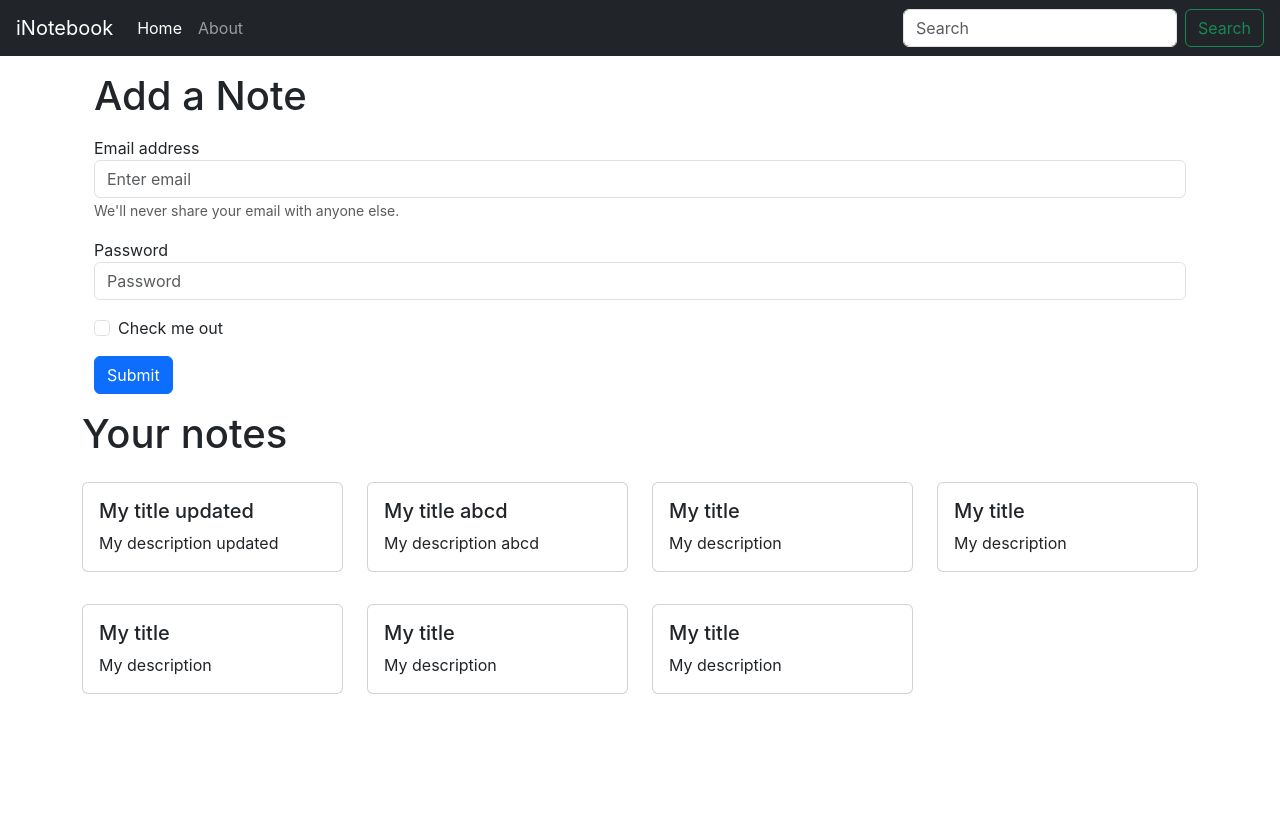
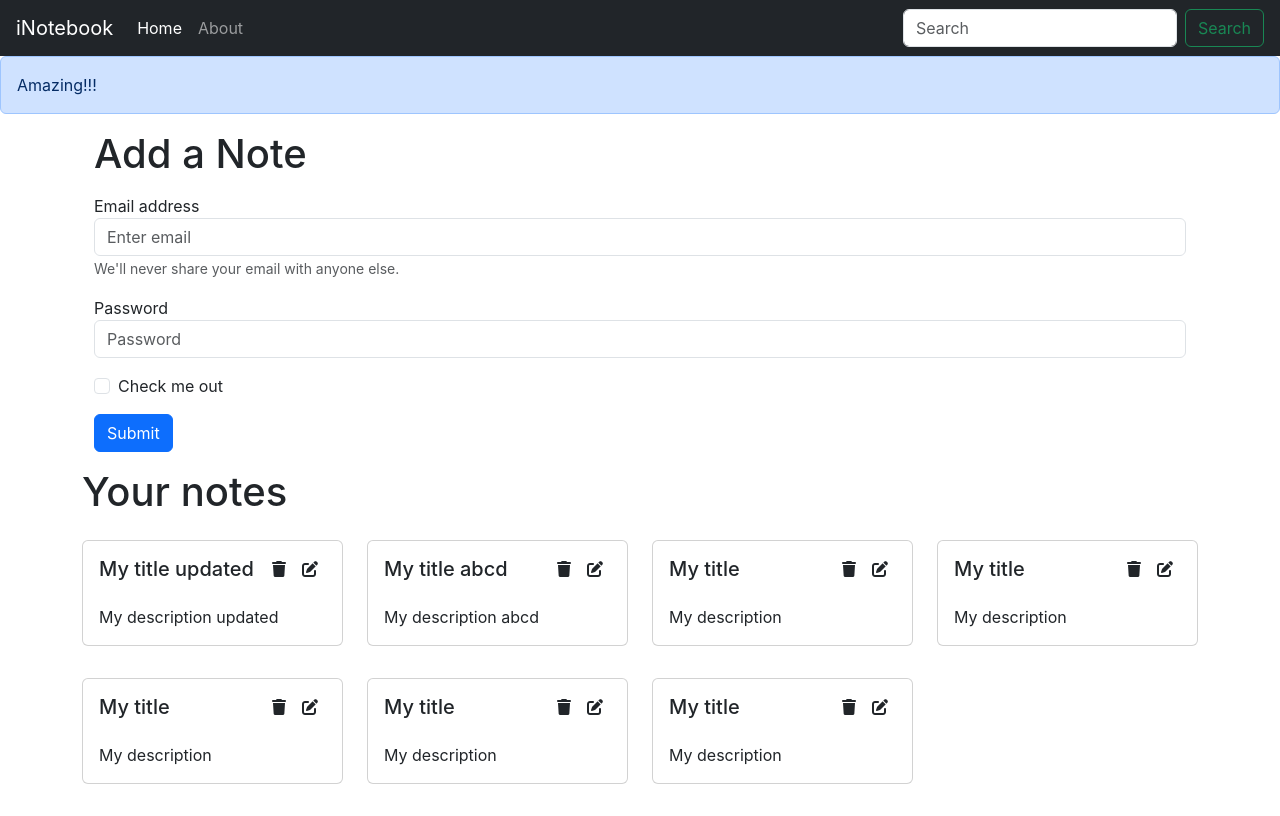
Before and after one commit to Adeshppp/inotebook, a React (Create React App) app: page / in a window 1280 px wide. Built offline with nearby package versions, Linux system fonts and the light colour scheme.

Commit message:
Adding alert and fontawesome logo to edit and delete the note.

```diff
--- a/public/index.html
+++ b/public/index.html
@@ -31,6 +31,7 @@
   <body>
     <noscript>You need to enable JavaScript to run this app.</noscript>
     <div id="root"></div>
+    <script src="https://kit.fontawesome.com/9651de3061.js" crossorigin="anonymous"></script>
     <!--
       This HTML file is a template.
       If you open it directly in the browser, you will see an empty page.
--- a/src/App.js
+++ b/src/App.js
@@ -2,6 +2,7 @@ import "./App.css";
 import Navbar from "./components/Navbar";
 import About from "./components/About";
 import NoteState from "./context/notes/NoteState";
+import Alert from "./components/Alert";
 
 import Home from "./components/Home";
 import React from "react";
@@ -12,6 +13,7 @@ function App() {
     <NoteState>
       <Router>
         <Navbar />
+        <Alert/>
         <div className="container">
         <Routes>
           <Route path="/about" element={<About />} />
--- a/src/components/About.js
+++ b/src/components/About.js
@@ -1,4 +1,3 @@
-import React, { useContext, useEffect } from "react";
 
 
 // rafce
--- /dev/null
+++ b/src/components/Alert.js
@@ -0,0 +1,23 @@
+// import React from "react";
+
+// export const Alert = (props) => {
+//   return (
+//     <div class="alert alert-primary" role="alert">
+//       {props.message}
+//     </div>
+//   );
+// };
+
+
+import React from 'react'
+
+const Alert = (props) => {
+  return (
+    <div class="alert alert-primary" role="alert">
+      {props.message}
+      Amazing!!!
+    </div>
+  )
+}
+
+export default Alert
--- a/src/components/NoteItem.js
+++ b/src/components/NoteItem.js
@@ -1,18 +1,21 @@
-import React from 'react'
+import React from "react";
 
 const NoteItem = (props) => {
     const { note } = props;
     return (
         <div className="col-md-3">
-
             <div className="card my-3">
-                <div className="card-body">
+                <div className="card-body d-flex justify-content-between">
                     <h5 className="card-title">{note.title}</h5>
-                    <p className="card-text">{note.description}</p>
+                    <div>
+                        <i className="fa-solid fa-trash mx-2"></i>
+                        <i className="fa-sharp fa-solid fa-pen-to-square mx-2"></i>
+                    </div>
                 </div>
+                <p className="card-text mx-3 mb-3">{note.description}</p>
             </div>
         </div>
-    )
-}
+    );
+};
 
-export default NoteItem
+export default NoteItem;
--- a/src/components/Notes.js
+++ b/src/components/Notes.js
@@ -10,7 +10,7 @@ const Notes = () => {
 
             <h1>Your notes</h1>
             {notes.map((note)=>{
-                return <NoteItem note={note}/>
+                return <NoteItem key={note._id} note={note}/>
             })}
             </div>
   )
--- a/src/index.css
+++ b/src/index.css
@@ -11,3 +11,7 @@ code {
   font-family: source-code-pro, Menlo, Monaco, Consolas, 'Courier New',
     monospace;
 }
+
+i{
+  cursor:pointer
+}
```
